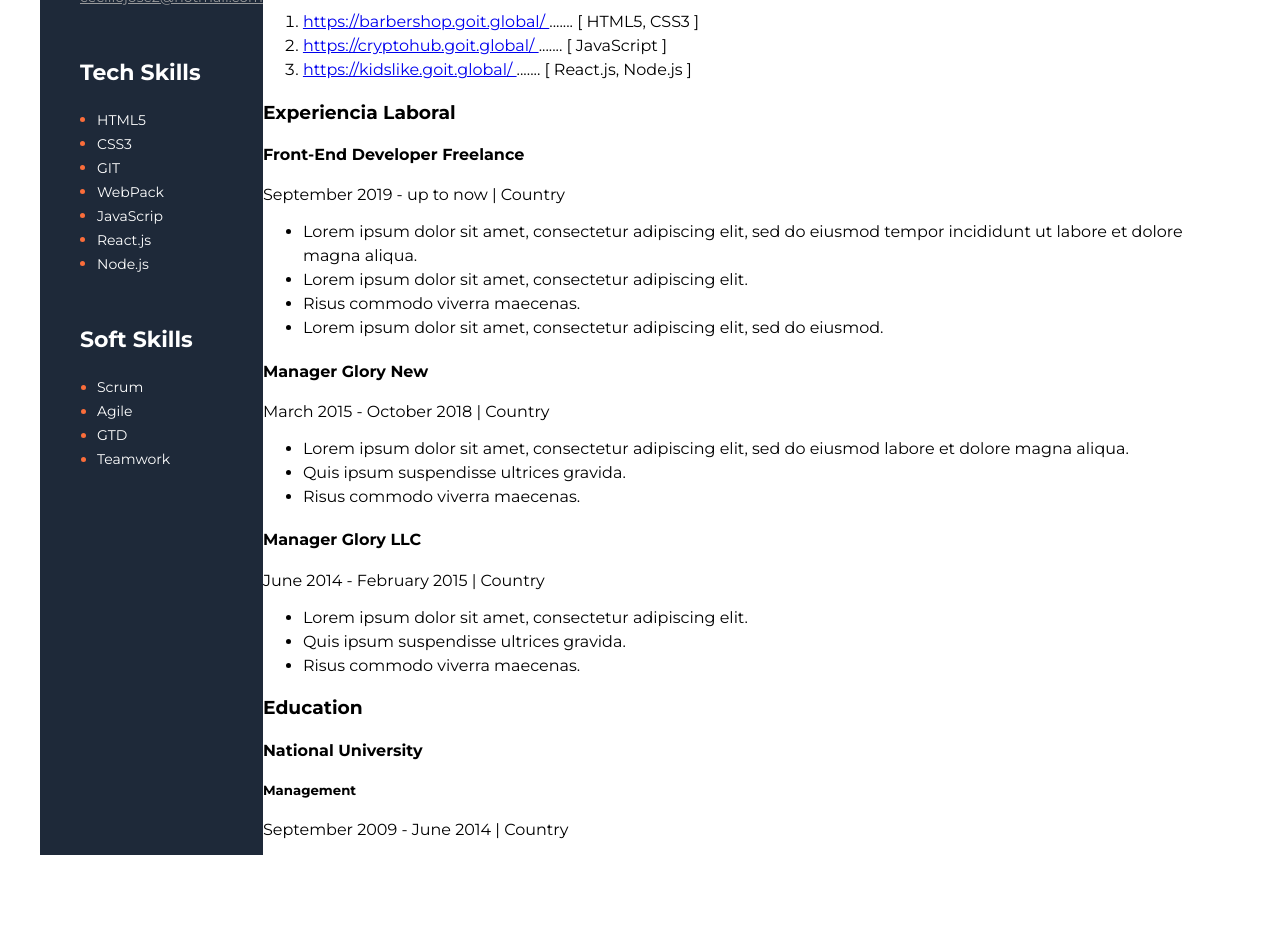
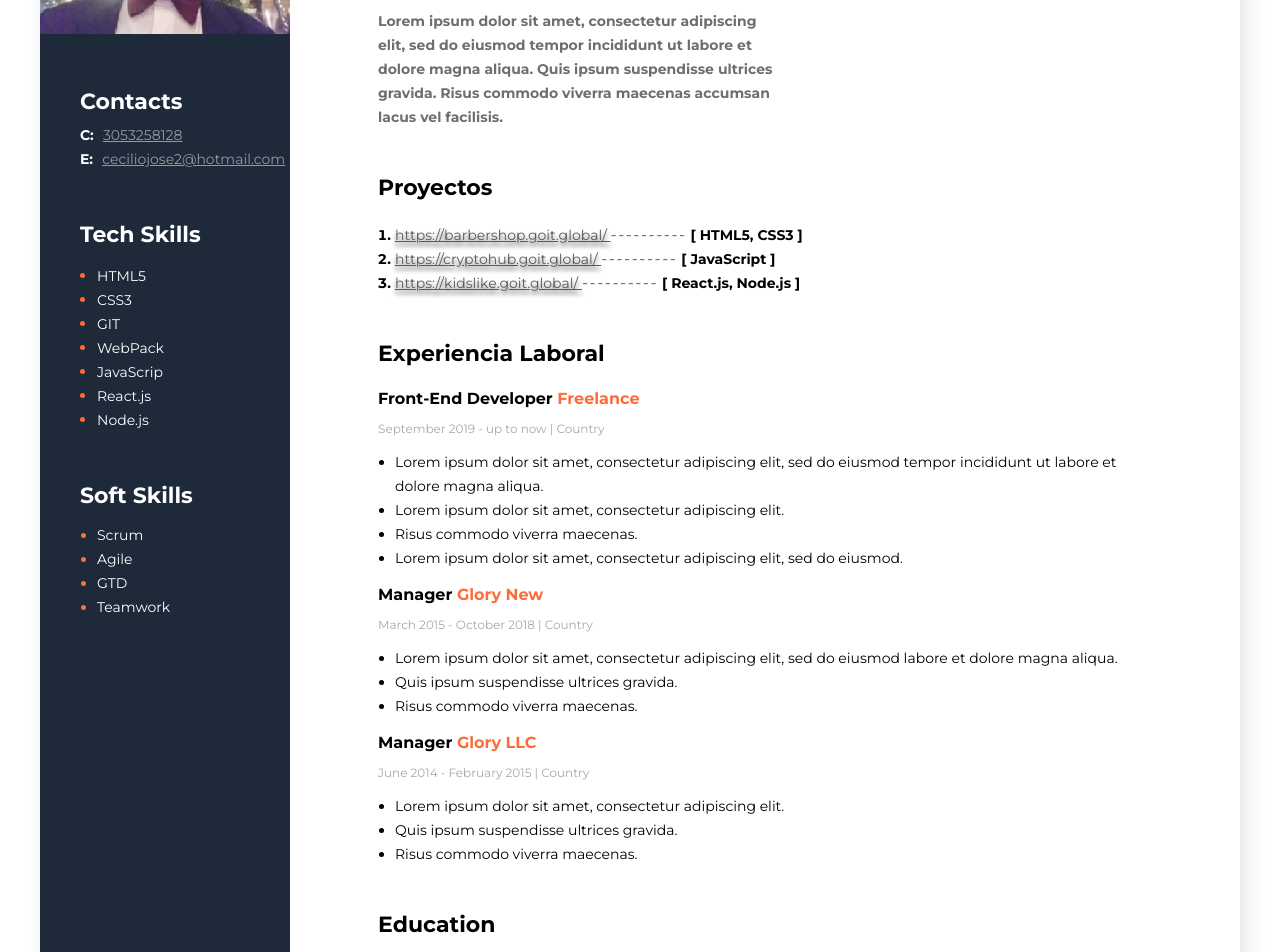
Before and after one commit to CeciliojoseAvila/proyecto.cv, a plain HTML site: page index.html in a window 1280 px wide. Shown: the part 261-1213 px from the top of the page. Before the commit the page ends 1156 px from the top, so only its background shows below. Drawn offline with Linux system fonts and the light colour scheme; files that its build step writes are made by us from their sources; files whose address does not match are found by name.

Commit message:
Add files via upload

```diff
--- a/index.html
+++ b/index.html
@@ -14,49 +14,54 @@
 <body>
     <!-- Contenedor principal -->
         <div class="contenedor-principal">
+            <!-- ------------------- -->
             <!-- informacion general -->
+            <!-- ------------------- -->
+
     <div class="informacion-general">
         <!-- Descripcion -->
         <div class="descripcion">
             <h2 class="descripcion-profesion">Front-End Developer</h2>
-            <h1>CECILIO JOSE AVILA</h1>
-            <P>Lorem ipsum dolor sit amet, consectetur adipiscing elit, sed do eiusmod tempor incididunt ut labore et dolore magna aliqua.
+            <h1 class="nombre">CECILIO JOSE AVILA</h1>
+            <P class="texto-descripcion">Lorem ipsum dolor sit amet, consectetur adipiscing elit, sed do eiusmod tempor incididunt ut labore et dolore magna aliqua.
                 Quis ipsum suspendisse ultrices gravida.
                 Risus commodo viverra maecenas accumsan lacus vel facilisis.
             </P>
         </div>
         <!-- proyectos -->
         <div class="proyectos">
-            <h3>Proyectos</h3>
-            <ol>
+            <h3 class="titulo-seccion-principal">Proyectos</h3>
+            <ol class="lista-proyectos">
                 <li class="primer-elemento-lista">
-                    <a href="https://barbershop.goit.global/">https://barbershop.goit.global/ </a>
-                    <span>.......</span>
+                    <a class="enlace-proyectos" href="https://barbershop.goit.global/">https://barbershop.goit.global/ </a>
+                    <span  class="puntitos-proyecto">----------</span>
                     <span>[ HTML5, CSS3 ]</span>
                 </li>
                 <li>
-                    <a href="https://cryptohub.goit.global/ ">https://cryptohub.goit.global/ </a>
-                    <span>.......</span>
+                    <a class="enlace-proyectos" href="https://cryptohub.goit.global/ ">https://cryptohub.goit.global/ </a>
+                    <span class="puntitos-proyecto">----------</span>
                     <span>[ JavaScript ]</span>
                 </li>
                 <li>
-                    <a href="https://kidslike.goit.global/">https://kidslike.goit.global/ </a>
-                    <span>.......</span>
+                    <a class="enlace-proyectos" href="https://kidslike.goit.global/">https://kidslike.goit.global/ </a>
+                    <span class="puntitos-proyecto">----------</span>
                     <span>[ React.js, Node.js ]</span>
                 </li>
             </ol>
         </div >
 
         <div class="experiencia-laboral">
+            <!-- ------------------- -->
             <!-- Experiencia Laboral -->
-
+            <!-- ------------------- -->
         <!-- empresa #1 -->
         <div >
-            <h3 >Experiencia Laboral</h3>
-            <h4>Front-End Developer Freelance </h4>
-            <p>September 2019 - up to now   |   Country</p>
+            <h3 class="titulo-seccion-principal">Experiencia Laboral</h3>
+
+            <h4 class="roll-en-empresa">Front-End Developer <span class="texto-en-naranja">Freelance</span> </h4>
+            <p class="periodo-laboral">September 2019 - up to now   |   Country</p>
             <!-- lista desordenadas (<ul> </ul>) -->
-            <ul>
+            <ul class="lista-experiencia">
                 <li>Lorem ipsum dolor sit amet, consectetur adipiscing elit, sed do eiusmod tempor incididunt ut labore et dolore magna aliqua.       </li>
                 <li>Lorem ipsum dolor sit amet, consectetur adipiscing elit.</li>
                 <li>Risus commodo viverra maecenas.</li>
@@ -66,10 +71,10 @@
         </div>
         <!-- empresa #2 -->
         <div >
-            <h4>Manager Glory New </h4>
-            <p>March 2015 - October 2018   |   Country</p>
+            <h4 class="roll-en-empresa">Manager <span class="texto-en-naranja">Glory New</span> </h4>
+            <p class="periodo-laboral">March 2015 - October 2018   |   Country</p>
 
-            <ul>
+            <ul class="lista-experiencia">
                 <li>Lorem ipsum dolor sit amet, consectetur adipiscing elit, sed do eiusmod labore et dolore magna aliqua. </li>
                 <li>Quis ipsum suspendisse ultrices gravida.</li>
                 <li>Risus commodo viverra maecenas. </li>
@@ -78,10 +83,10 @@
         </div>
         <!-- empresa #3 -->
         <div>
-            <h4>Manager Glory LLC </h4>
-            <p>June 2014 - February 2015   |   Country</p>
+            <h4 class="roll-en-empresa">Manager <span class="texto-en-naranja">Glory LLC</span> </h4>
+            <p class="periodo-laboral">June 2014 - February 2015   |   Country</p>
 
-            <ul>
+            <ul class="lista-experiencia">
                 <li>Lorem ipsum dolor sit amet, consectetur adipiscing elit.  </li>
                 <li>Quis ipsum suspendisse ultrices gravida.</li>
                 <li>Risus commodo viverra maecenas. </li>
@@ -90,12 +95,13 @@
         </div>
         </div>
 
-        <!-- campo para datos de educación -->
+        <!-- campo para datos de educación Universidad-->
         <div class="educacion">
-            <h3>Education</h3>
-            <h4>National University</h4>
-            <h5>Management</h5>
-            <p>September 2009 - June 2014   |   Country</p>
+
+            <h3 class="titulo-seccion-principal">Education</h3>
+            <h4> <span class="texto-en-naranja">National University</span> </h4>
+            <h5 class="titulo-educacion">Management</h5>
+            <p class="periodo-educativo">September 2009 - June 2014   |   Country</p>
 
         </div>
     </div>
@@ -119,7 +125,9 @@
 
             </div>
         </div>
+        <!-- ------------------- -->
         <!-- Habilidades técnicas -->
+        <!-- ------------------- -->
         <div class="habilidades-tecnicas">
             <h3 class="titulo-lateral">Tech Skills</h3>
             <ul class="lista-lateral">
@@ -132,7 +140,9 @@
                 <li><span class="elemento-lista-lateral">Node.js</span></li>
             </ul>
         </div>
+        <!-- ------------------- -->
         <!-- Habilidades Blandas -->
+        <!-- ------------------- -->
         <div class="habilidades-blandas">
             <h3 class="titulo-lateral">Soft Skills</h3>
             <ul class="lista-soft" >
--- a/styles.css
+++ b/styles.css
@@ -1,24 +1,80 @@
 body{
     background-color: #FFFFFF;
     font-family: 'Montserrat', 'Arial';
+
 }
 li{
     line-height: 24px;
 }
-/* en ccontenedor-principal hacemos la division de la pagina */
+/* en ccontenedor-principal hacemos la division de la pagina.
+box-shadow: 6px 6px 20px rgba(0, 0, 0, 0.1) sirve para hacer el borde de linea en toda la pagina//*/
+
+/* <!-- ------------------- --> */
 /* contenedor general */
+/* <!-- ------------------- --> */
 .contenedor-principal{
     display: flex;
     flex-direction:row-reverse;
     background-color: white;
     width: 1200px;
     margin: 40px auto;
+    box-shadow: 6px 6px 20px rgba(0, 0, 0, 0.1);
+}
+
+/* el padding genera los margenes al interior de cada contenedor */
+.informacion-general{
+    padding: 100px 88px;
+}
+
+.texto-en-naranja{
+    color: #FB6D3A;
+}
+
+.periodo-laboral{
+    font-style: normal;
+    font-weight: 400;
+    font-size: 12px;
+    line-height: 15px;
+    color: #A8A8A8;
+}
+/* <!-- ------------------- --> */
+/* informacion general */
+/* <!-- ------------------- --> */
+
+.periodo-educativo{
+    font-style: normal;
+    font-weight: 400;
+    font-size: 12px;
+    line-height: 15px;
+    color: #A8A8A8;
+}
+
+.nombre{
+    font-style: normal;
+    font-weight: 600;
+    font-size: 45px;
+    line-height: 55px;
+    margin-top: 20px;
+    margin-bottom: 25px;
 
 }
-.primer-elemento-lista{
+.texto-descripcion{
+    width: 400px;
+    font-style: normal;
+    font-weight: 700;
+    font-size: 14px;
+    line-height: 24px;
+    color: rgb(112, 109, 109);
+}
 
+.titulo-seccion-principal{
+    font-style: normal;
+    font-weight: 700;
+    font-size: 22px;
+    line-height: 27px;
+    margin-top: 45px;
 }
-/* informacion general */
+
 .descripcion{
     background-color: null;
     margin-bottom: 40px;
@@ -28,18 +84,65 @@ li{
     font-size: 14px;
     font-weight: 700;
 }
-.proyectos{
-    background-color: null;
+
+/* seccion de proyectos */
+.lista-proyectos{
+    font-style: normal;
+    font-weight: 700;
+    font-size: 14px;
+    line-height: 24px;
+    color: #000000;
+    padding-left: 17px;
 }
-.experiencia-laboral{
 
+.enlace-proyectos{
+    font-style: normal;
+    font-weight: 400;
+    font-size: 14px;
+    line-height: 24px;
+    color: #595959;
+    text-shadow: 0px 4px 4px
 }
-.educacion{
 
+.puntitos-proyecto{
+    font-style: normal;
+    font-weight: 400;
+    font-size: 16px;
+    line-height: 24px;
+    color: #595959;
+    letter-spacing: 1.5px;
+}
+/* seccion de experiencia laboral */
+.roll-en-empresa{
+    font-style: normal;
+    font-weight: 700;
+    font-size: 16px;
+    line-height: 20px;
+    margin-top: 15px;
+    margin-bottom: 11px;
+}
+.lista-experiencia{
+    font-style: normal;
+    font-weight: 400;
+    font-size: 14px;
+    line-height: 24px;
+    padding-left: 17px;
+}
+
+.titulo-educacion{
+    font-style: normal;
+    font-weight: 700;
+    font-size: 14px;
+    line-height: 17px;
+    color: #000000;
+
+    margin: 10px 0;
 }
 /* el  padding: 40px; es para dar las medidas al contenedor interno de las fotos o img  */
 
+/* <!-- ------------------- --> */
 /* informacion lateral */
+/* <!-- ------------------- --> */
 .informacion-lateral{
     background-color: #1E2939;
     padding: 40px 0;
@@ -60,7 +163,9 @@ li{
     font-size: 22px;
     line-height: 27px;
     margin-top: 50px;
+    margin-bottom: 8px;
 }
+
 /* a continuacion le damos el margen a contactos, habilidades tecnicas y h. blandas */
 .habilidades-blandas, .habilidades-tecnicas, .contactos{
     margin-left: 40px;
```
Also changed, not shown: foto-cecilio.jpg (added).
